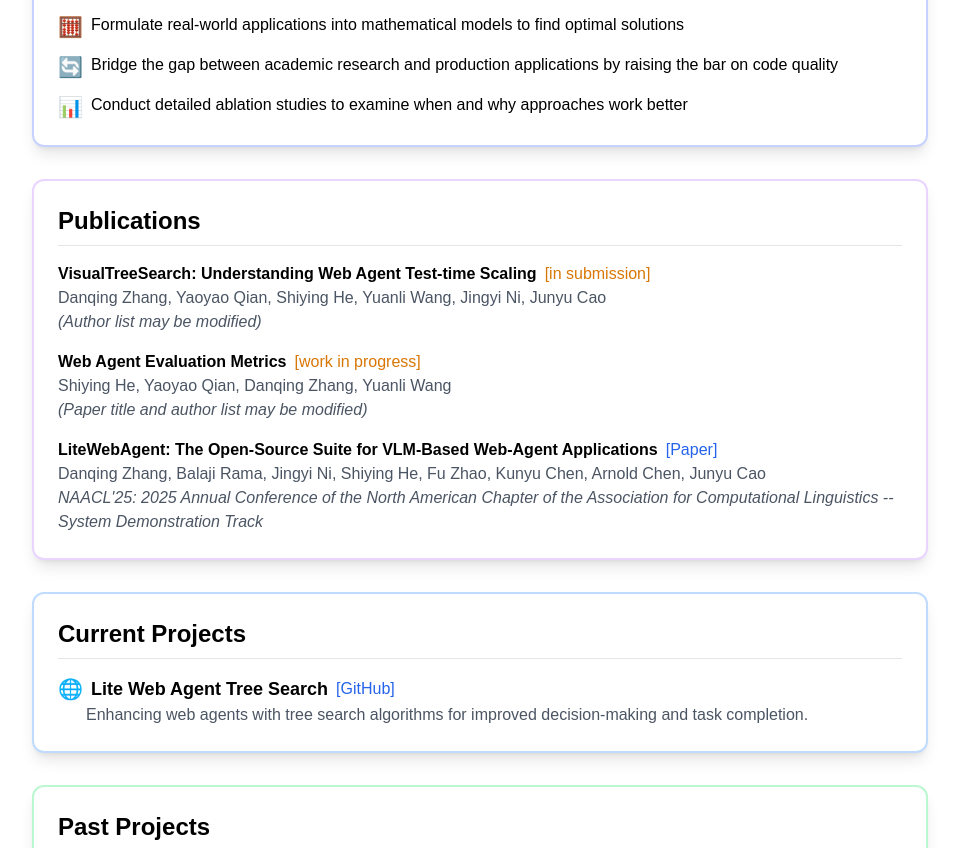
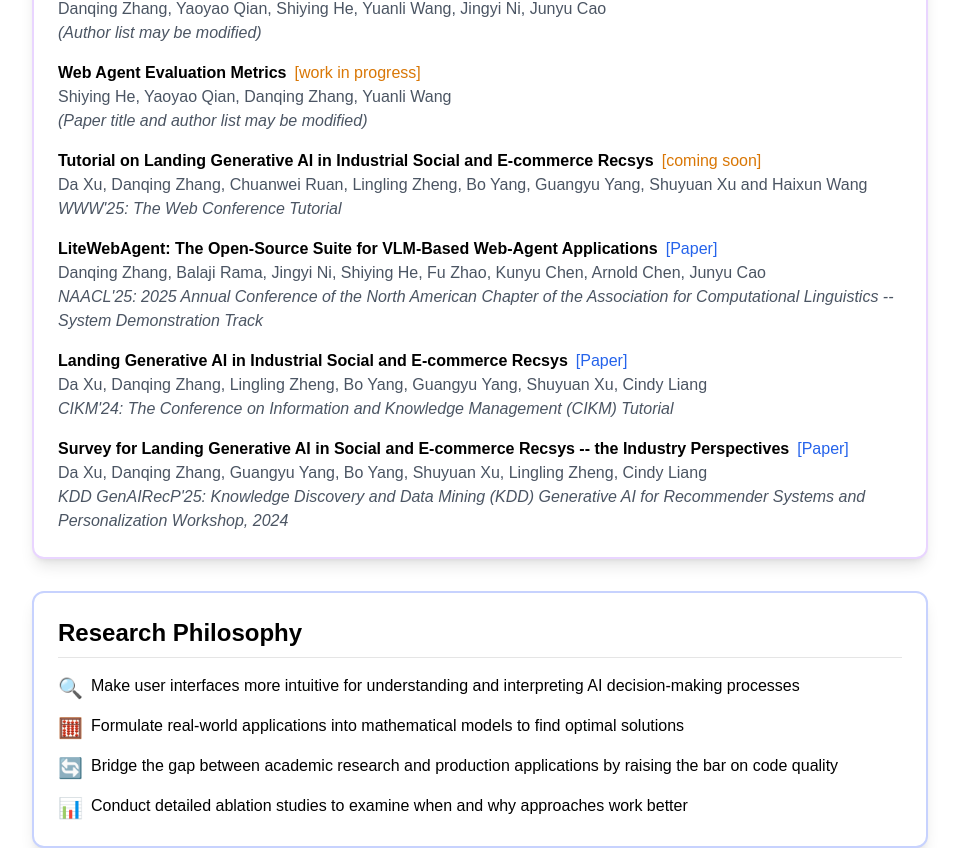
Before and after one commit to PathOnAIOrg/PathOnAI.org, a Next.js app in the folder website-app/: page /projects in a window 1280 px wide. Shown: the part 1001-1849 px from the top of the page, without its empty margins (160-1119 px from the left). Built offline with nearby package versions, Linux system fonts and the light colour scheme; no server answers.

Commit message:
update publication list

```diff
--- a/website-app/pages/projects/index.tsx
+++ b/website-app/pages/projects/index.tsx
@@ -14,29 +14,6 @@
       <FeaturedProjectsCarousel />
 
       <div className="w-full max-w-4xl space-y-8">
-        <Card className="border-2 border-indigo-200 dark:border-indigo-900 shadow-lg hover:shadow-xl transition-shadow">
-          <CardContent className="p-6">
-            <h2 className="text-2xl font-bold mb-4 text-black dark:text-white border-b pb-2">Research Philosophy</h2>
-            <ul className="text-black dark:text-white space-y-3">
-              <li className="flex items-start">
-                <span className="text-xl mr-2">🔍</span>
-                <span>Make user interfaces more intuitive for understanding and interpreting AI decision-making processes</span>
-              </li>
-              <li className="flex items-start">
-                <span className="text-xl mr-2">🧮</span>
-                <span>Formulate real-world applications into mathematical models to find optimal solutions</span>
-              </li>
-              <li className="flex items-start">
-                <span className="text-xl mr-2">🔄</span>
-                <span>Bridge the gap between academic research and production applications by raising the bar on code quality</span>
-              </li>
-              <li className="flex items-start">
-                <span className="text-xl mr-2">📊</span>
-                <span>Conduct detailed ablation studies to examine when and why approaches work better</span>
-              </li>
-            </ul>
-          </CardContent>
-        </Card>
 
         <Card className="border-2 border-purple-200 dark:border-purple-900 shadow-lg hover:shadow-xl transition-shadow">
           <CardContent className="p-6">
@@ -60,6 +37,14 @@
               </li>
               <li className="flex flex-col">
                 <div className="flex items-center">
+                  <span className="font-semibold">Tutorial on Landing Generative AI in Industrial Social and E-commerce Recsys</span>
+                  <span className="text-amber-600 dark:text-amber-400 ml-2">[coming soon]</span>
+                </div>
+                <div className="text-gray-600 dark:text-gray-300">Da Xu, Danqing Zhang, Chuanwei Ruan, Lingling Zheng, Bo Yang, Guangyu Yang, Shuyuan Xu and Haixun Wang</div>
+                <div className="text-gray-600 dark:text-gray-300 italic">WWW&apos;25: The Web Conference Tutorial</div>
+              </li>
+              <li className="flex flex-col">
+                <div className="flex items-center">
                   <span className="font-semibold">LiteWebAgent: The Open-Source Suite for VLM-Based Web-Agent Applications</span>
                   <a href="https://arxiv.org/abs/2503.02950" target="_blank" rel="noopener noreferrer" className="text-blue-600 dark:text-blue-400 hover:underline ml-2">
                     [Paper]
@@ -67,6 +52,50 @@
                 </div>
                 <div className="text-gray-600 dark:text-gray-300">Danqing Zhang, Balaji Rama, Jingyi Ni, Shiying He, Fu Zhao, Kunyu Chen, Arnold Chen, Junyu Cao</div>
                 <div className="text-gray-600 dark:text-gray-300 italic">NAACL&apos;25: 2025 Annual Conference of the North American Chapter of the Association for Computational Linguistics -- System Demonstration Track</div>
+              </li>
+              <li className="flex flex-col">
+                <div className="flex items-center">
+                  <span className="font-semibold">Landing Generative AI in Industrial Social and E-commerce Recsys</span>
+                  <a href="https://dl.acm.org/doi/10.1145/3627673.3679099" target="_blank" rel="noopener noreferrer" className="text-blue-600 dark:text-blue-400 hover:underline ml-2">
+                    [Paper]
+                  </a>
+                </div>
+                <div className="text-gray-600 dark:text-gray-300">Da Xu, Danqing Zhang, Lingling Zheng, Bo Yang, Guangyu Yang, Shuyuan Xu, Cindy Liang</div>
+                <div className="text-gray-600 dark:text-gray-300 italic">CIKM&apos;24: The Conference on Information and Knowledge Management (CIKM) Tutorial</div>
+              </li>
+              <li className="flex flex-col">
+                <div className="flex items-center">
+                  <span className="font-semibold">Survey for Landing Generative AI in Social and E-commerce Recsys -- the Industry Perspectives</span>
+                  <a href="https://arxiv.org/abs/2503.02950" target="_blank" rel="noopener noreferrer" className="text-blue-600 dark:text-blue-400 hover:underline ml-2">
+                    [Paper]
+                  </a>
+                </div>
+                <div className="text-gray-600 dark:text-gray-300">Da Xu, Danqing Zhang, Guangyu Yang, Bo Yang, Shuyuan Xu, Lingling Zheng, Cindy Liang</div>
+                <div className="text-gray-600 dark:text-gray-300 italic">KDD GenAIRecP&apos;25: Knowledge Discovery and Data Mining (KDD) Generative AI for Recommender Systems and Personalization Workshop, 2024</div>
+              </li>
+            </ul>
+          </CardContent>
+        </Card>
+
+        <Card className="border-2 border-indigo-200 dark:border-indigo-900 shadow-lg hover:shadow-xl transition-shadow">
+          <CardContent className="p-6">
+            <h2 className="text-2xl font-bold mb-4 text-black dark:text-white border-b pb-2">Research Philosophy</h2>
+            <ul className="text-black dark:text-white space-y-3">
+              <li className="flex items-start">
+                <span className="text-xl mr-2">🔍</span>
+                <span>Make user interfaces more intuitive for understanding and interpreting AI decision-making processes</span>
+              </li>
+              <li className="flex items-start">
+                <span className="text-xl mr-2">🧮</span>
+                <span>Formulate real-world applications into mathematical models to find optimal solutions</span>
+              </li>
+              <li className="flex items-start">
+                <span className="text-xl mr-2">🔄</span>
+                <span>Bridge the gap between academic research and production applications by raising the bar on code quality</span>
+              </li>
+              <li className="flex items-start">
+                <span className="text-xl mr-2">📊</span>
+                <span>Conduct detailed ablation studies to examine when and why approaches work better</span>
               </li>
             </ul>
           </CardContent>
```
